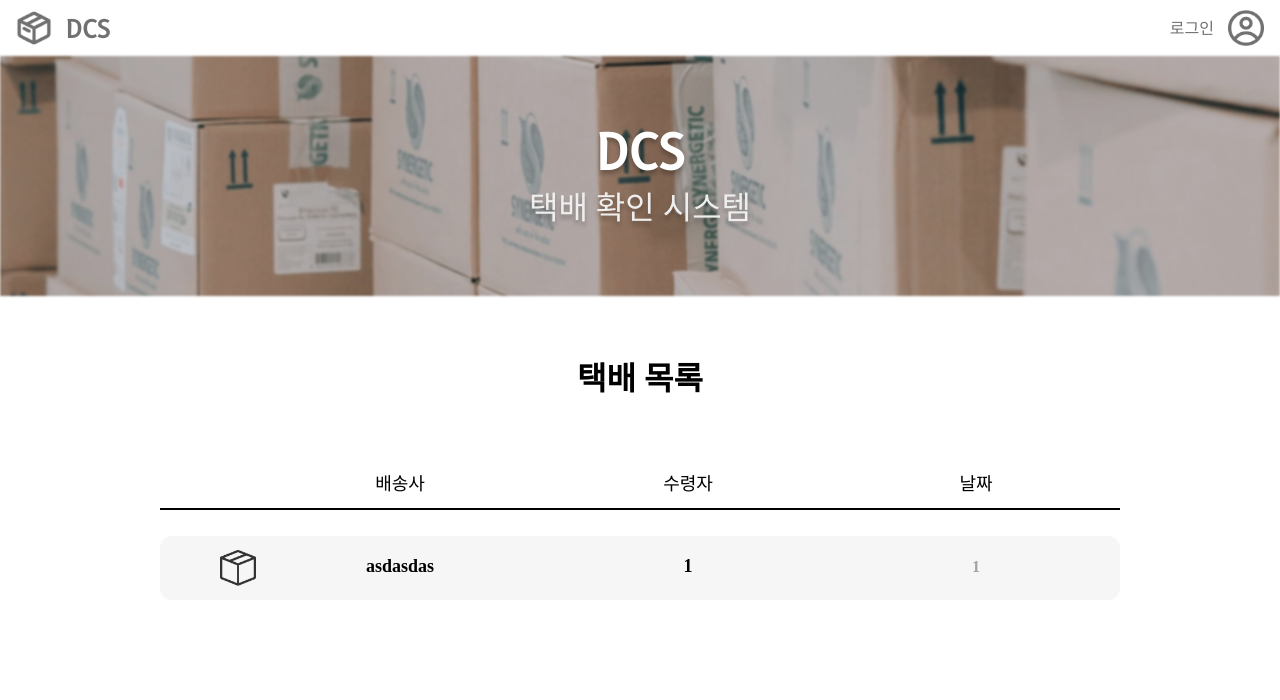
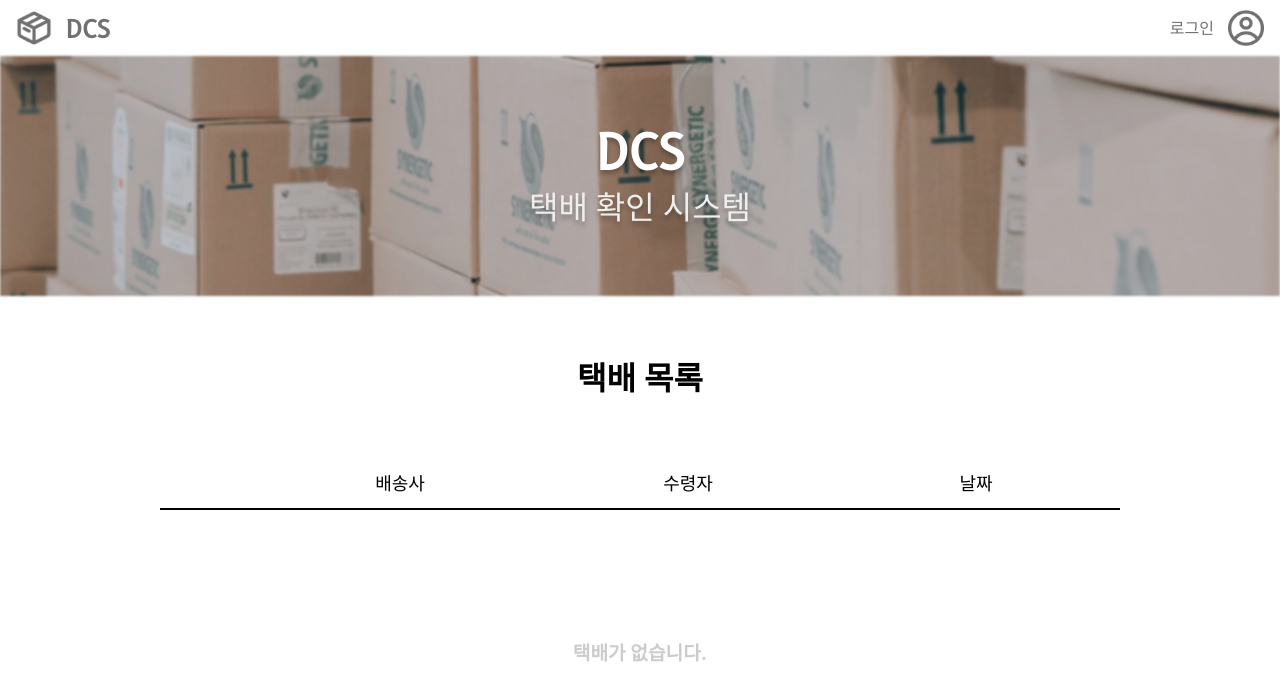
Before and after one commit to DDCS-DSM/DDCS_Web, a React (Create React App) app: page /list in a window 1280 px wide. Shown: the top 700 px of the page. Built offline with nearby package versions, Linux system fonts and the light colour scheme; the HTML template or start-up script is replaced by a standard one; a web font is replaced by a local one.

Commit message:
📝 :: 배포용 useState 수정

```diff
--- a/src/pages/Accept/index.tsx
+++ b/src/pages/Accept/index.tsx
@@ -1,11 +1,12 @@
-import { useState } from "react";
+//import { useState } from "react";
 import Package from "../../components/Contents/Package";
 import { Title, SchemaWrapper, Schema, Button } from "../../styles/common"
 import PackageContentProps from "../../components/Contents/Package/type";
 
 const Accept = () => {
 
-    const [lists, setLists] = useState<PackageContentProps[]>([]);
+    const lists : PackageContentProps[] = [];
+    //const [lists, setLists] = useState<PackageContentProps[]>([]);
 
     return(
         <>
--- a/src/pages/Enlist/index.tsx
+++ b/src/pages/Enlist/index.tsx
@@ -6,7 +6,8 @@ import { useState } from 'react';
 
 const Enlist = () => {
 
-    const [lists, setLists] = useState<EnlistPackageContentProps[]>([{recipient: "1", phone: "1", name: "1"}]);
+    const lists : EnlistPackageContentProps[] = [];
+    //const [lists, setLists] = useState<EnlistPackageContentProps[]>([{recipient: "1", phone: "1", name: "1"}]);
 
     return(
         <S.Body>
--- a/src/pages/List/index.tsx
+++ b/src/pages/List/index.tsx
@@ -6,7 +6,8 @@ import PackageContentProps from "../../components/Contents/Package/type";
 
 const PackageList = () => {
 
-  const [lists, setLists] = useState<PackageContentProps[]>([{company: "asdasdas", presentee: "1", date: "1", id: 1}]);
+  const lists : PackageContentProps[] = [];
+  //const [lists, setLists] = useState<PackageContentProps[]>([{company: "asdasdas", presentee: "1", date: "1", id: 1}]);
 
   useEffect(()=>{
     /*
--- a/src/pages/Privacy/index.tsx
+++ b/src/pages/Privacy/index.tsx
@@ -1,5 +1,5 @@
 import { useEffect } from "react";
-import axios from "axios";
+//import axios from "axios";
 import * as S from "./styles";
 import { Title, Button } from "../../styles/common";
 
```
